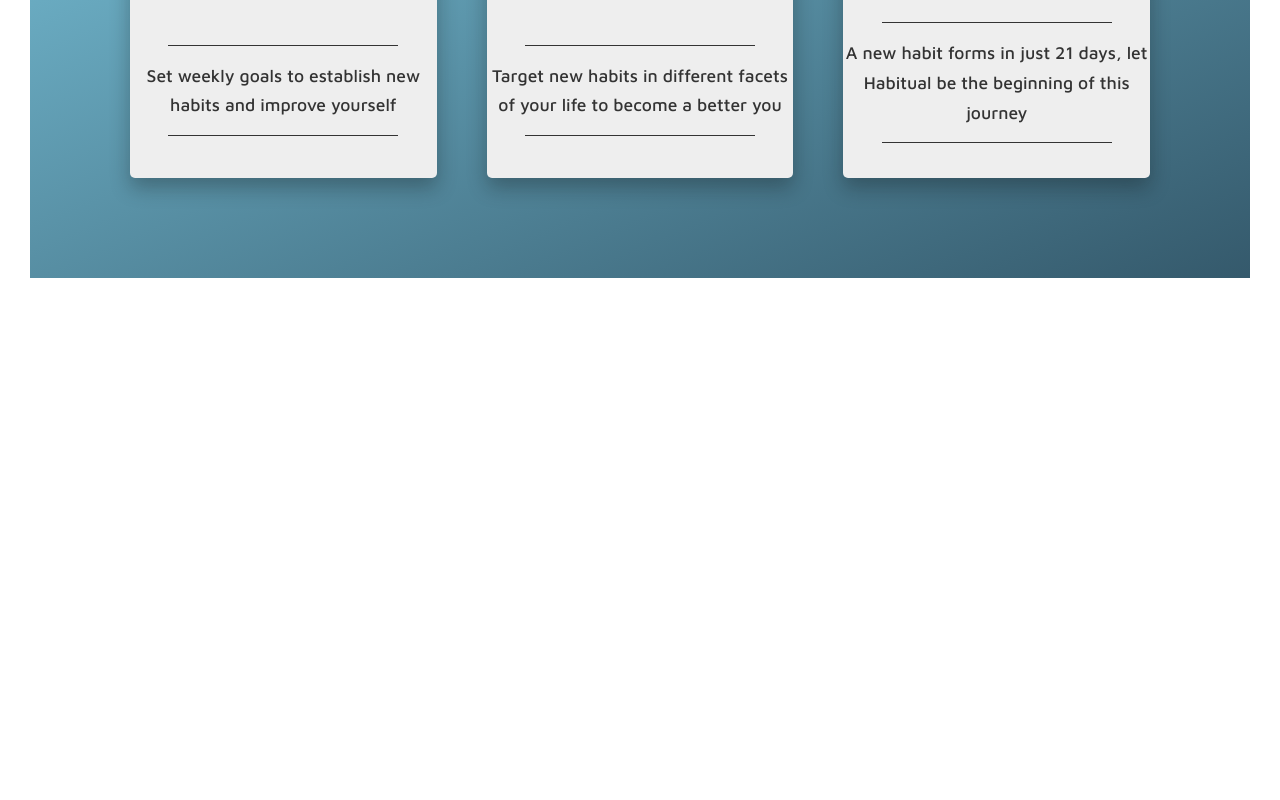
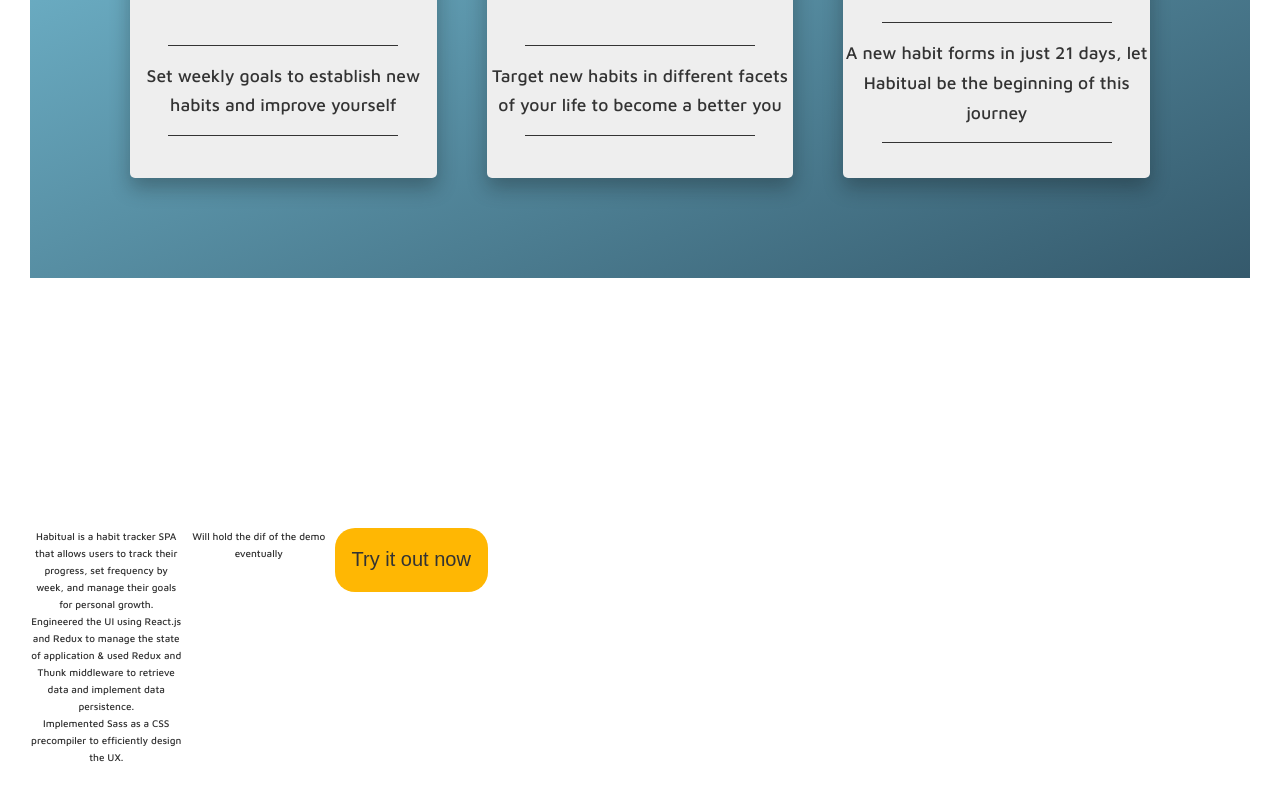
Before and after one commit to jordan-romero/habitual-frontend, a React (Create React App) app: page / in a window 1280 px wide. Shown: the part 1288-2088 px from the top of the page. Before the commit the page ends 1846 px from the top, so only its background shows below. Built offline with nearby package versions, Linux system fonts and the light colour scheme; no server answers.

Commit message:
lays out grid for demo section

```diff
--- /dev/null
+++ b/sass/layout/_demo.scss
@@ -0,0 +1,9 @@
+.demo{
+    display: grid;
+    grid-template-columns: repeat(8, 1fr);
+    grid-template-rows: repeat(7, 5vw);
+
+    &__demo{
+
+    }
+}
--- a/sass/main.scss
+++ b/sass/main.scss
@@ -18,6 +18,7 @@
 @import 'components/sidebar';
 @import 'components/side-nav';
 
+@import 'layout/demo';
 @import 'layout/features';
 @import 'layout/habits';
 @import 'layout/header';
--- a/src/components/Demo.js
+++ b/src/components/Demo.js
@@ -17,7 +17,7 @@
             <div className='demo__box'>
                 Will hold the dif of the demo eventually
             </div>
-            <button>Try it out now</button>
+            <button className='btn'>Try it out now</button>
         </section>
     )
 }
--- a/src/containers/Home.js
+++ b/src/containers/Home.js
@@ -3,6 +3,7 @@
 import { connect } from 'react-redux'
 import Header from '../components/Header'
 import Features from '../components/Features'
+import Demo from '../components/Demo'
 
 class Home extends Component {
 
@@ -15,6 +16,7 @@
             <div className='page'>
                 <Header history={this.props.history}/>
                 <Features />
+                <Demo />
             </div>
         )
     }
--- a/src/index.css
+++ b/src/index.css
@@ -449,6 +449,11 @@
   .side-nav__icon {
     float: right; }
 
+.demo {
+  display: grid;
+  grid-template-columns: repeat(8, 1fr);
+  grid-template-rows: repeat(7, 5vw); }
+
 .features {
   padding: 10rem;
   display: grid;
```
